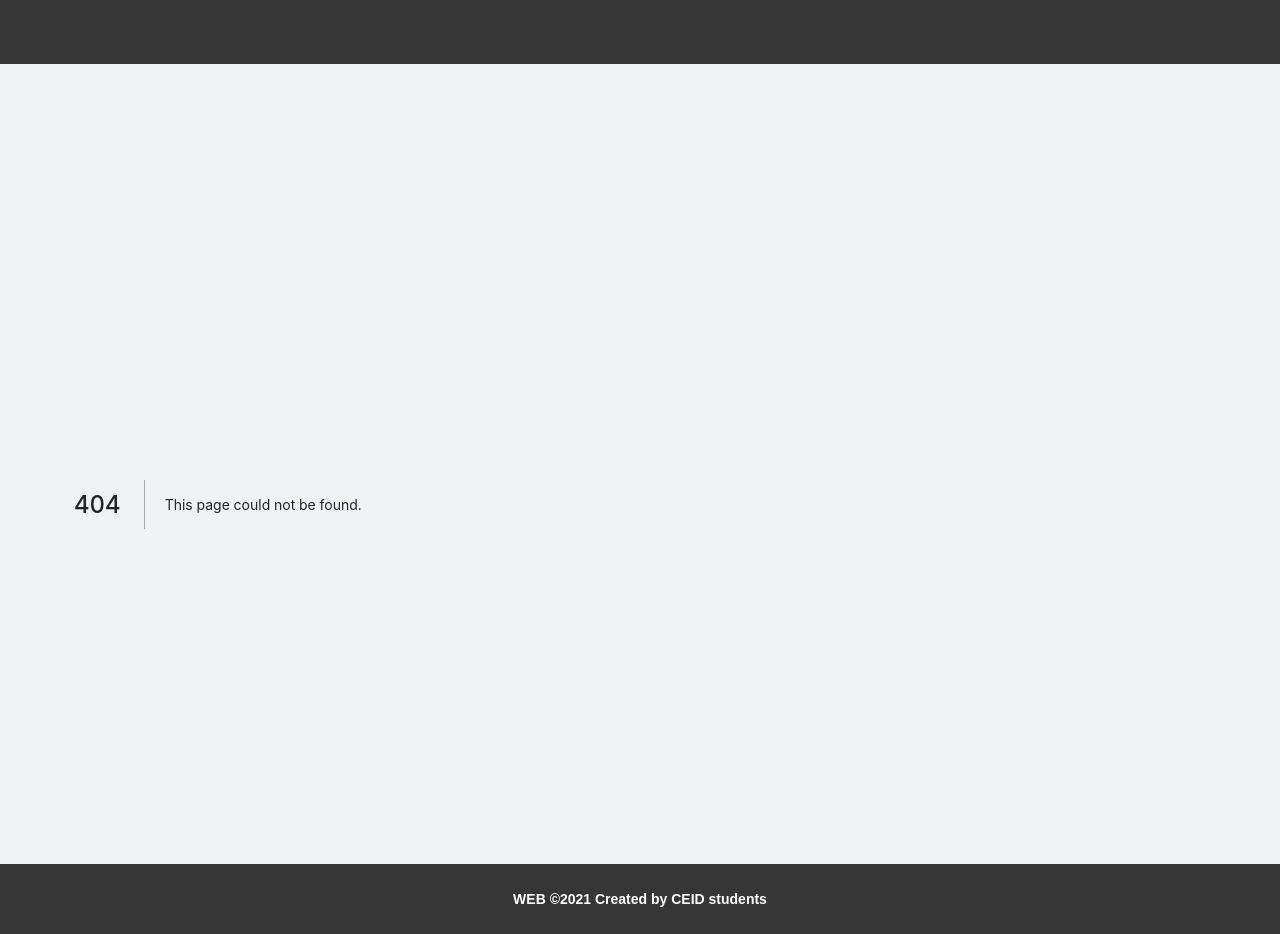
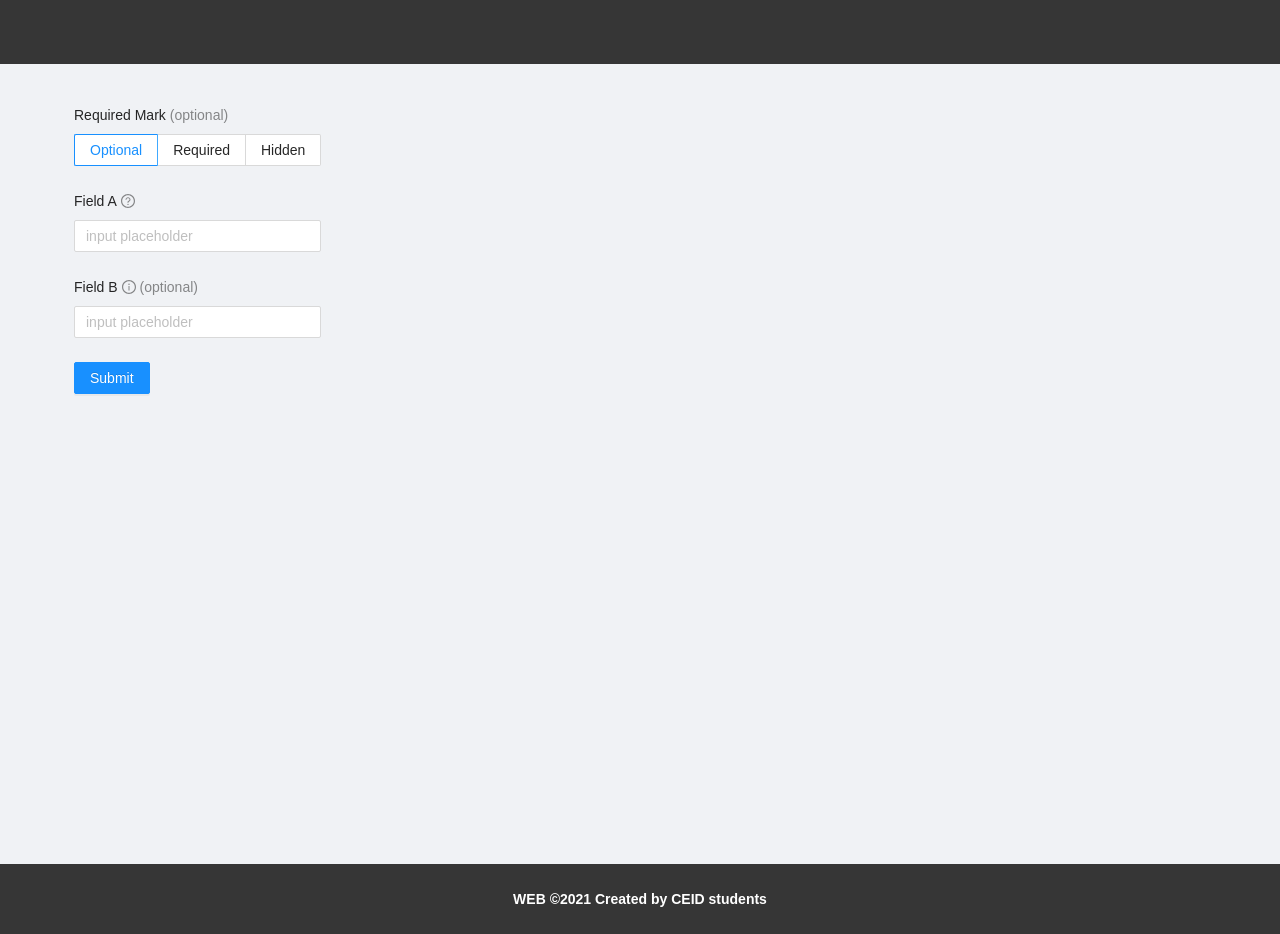
Before and after one commit to sphantom99/www, a Next.js app: page /reportProblem in a window 1280 px wide. Before the commit this address had no page. Built offline with nearby package versions, Linux system fonts and the light colour scheme.

Commit message:
changed style

```diff
--- a/components/AdminStatistics.js
+++ b/components/AdminStatistics.js
@@ -77,7 +77,7 @@ export default function AdminStatistics({ data }) {
     },
   ];
   return (
-    <Card title="Statistics" extra={<a href="/user">Report a problem</a>} style={{ width: 1321 }}>
+    <Card title="Basic Admin Statistics" extra={<a href="/reportProblem">Report a problem</a>} style={{ width: 1321 }}>
       <Row>
         <Col span={5}>
           <Table
--- a/components/Cacheablity.js
+++ b/components/Cacheablity.js
@@ -55,7 +55,7 @@ export default function Cacheability({ data }) {
     console.log('focus');
   }
   return (
-    <Card title="Statistics" extra={<a href="/user">Report a problem</a>} style={{ width: 400 }}>
+    <Card title="Statistics" extra={<a href="/reportProblem">Report a problem</a>} style={{ width: 400 }}>
       <Table
         columns={columnsCacheability}
         dataSource={stats}
--- a/components/Diagram.js
+++ b/components/Diagram.js
@@ -77,7 +77,7 @@ export default function Diagram({ data }) {
   }
   return (
     <div>
-      <Card title="Statistics" extra={<a href="/user">Report a problem</a>} style={{ width: 600 }}>
+      <Card title="Diagram" extra={<a href="/reportProblem">Report a problem</a>}>
         <Bar
           data={FormattedData}
           width={500}
@@ -87,7 +87,7 @@ export default function Diagram({ data }) {
           }}
         />
       </Card>
-      <Card title="Options" style={{ width: 600, height: 310 }}>
+      <Card title="Options" >
         <Select
           style={{ width: 200 }}
           allowClear
--- a/components/Histogram.js
+++ b/components/Histogram.js
@@ -3,7 +3,7 @@
 /* eslint-disable no-plusplus */
 /* eslint-disable radix */
 import React from 'react';
-import { Card, Select } from 'antd';
+import { Card, Select, Divider } from 'antd';
 import { Bar } from 'react-chartjs-2';
 
 const { Option } = Select;
@@ -70,7 +70,7 @@ export default function Histogram({ data }) {
   }
   return (
     <div>
-      <Card title="Statistics" extra={<a href="/user">Report a problem</a>} style={{ width: 700 }}>
+      <Card title="Histogram" extra={<a href="/reportProblem">Report a problem</a>}>
         <Bar
           data={dataHistogram}
           width={600}
@@ -80,7 +80,7 @@ export default function Histogram({ data }) {
           }}
         />
       </Card>
-      <Card title="Options" style={{ width: 700 }}>
+      <Card title="Options">
         <Select
           style={{ width: 200 }}
           allowClear
--- a/components/MinMax.js
+++ b/components/MinMax.js
@@ -47,7 +47,7 @@ export default function MinMax({ data }) {
     console.log('focus');
   }
   return (
-    <Card title="Statistics" extra={<a href="/user">Report a problem</a>} style={{ width: 400 }}>
+    <Card title="Statistics" extra={<a href="/reportProblem">Report a problem</a>} style={{ width: 400 }}>
       <Table columns={columnsDirective} dataSource={stats} />
       <Select
         style={{ width: 200 }}
--- /dev/null
+++ b/pages/reportProblem.js
@@ -0,0 +1,49 @@
+import React, { useState } from 'react';
+import {
+  Form, Input, Button, Radio,
+} from 'antd';
+import { InfoCircleOutlined } from '@ant-design/icons';
+
+export default function reportProblem() {
+  const [form] = Form.useForm();
+  const [requiredMark, setRequiredMarkType] = useState('optional');
+
+  const onRequiredTypeChange = ({ requiredMarkValue }) => {
+    setRequiredMarkType(requiredMarkValue);
+  };
+
+  return (
+    <Form
+      form={form}
+      layout="vertical"
+      initialValues={{
+        requiredMarkValue: requiredMark,
+      }}
+      onValuesChange={onRequiredTypeChange}
+      requiredMark={requiredMark}
+    >
+      <Form.Item label="Required Mark" name="requiredMarkValue">
+        <Radio.Group>
+          <Radio.Button value="optional">Optional</Radio.Button>
+          <Radio.Button value>Required</Radio.Button>
+          <Radio.Button value={false}>Hidden</Radio.Button>
+        </Radio.Group>
+      </Form.Item>
+      <Form.Item label="Field A" required tooltip="This is a required field">
+        <Input placeholder="input placeholder" />
+      </Form.Item>
+      <Form.Item
+        label="Field B"
+        tooltip={{
+          title: 'Tooltip with customize icon',
+          icon: <InfoCircleOutlined />,
+        }}
+      >
+        <Input placeholder="input placeholder" />
+      </Form.Item>
+      <Form.Item>
+        <Button type="primary">Submit</Button>
+      </Form.Item>
+    </Form>
+  );
+}
--- a/styles/login.css
+++ b/styles/login.css
@@ -14,7 +14,9 @@ body {
 .logo {
   border-radius: 10%;
 }
-
+.ant-divider{
+  background-color: white;
+}
 .login-box {
   position: absolute;
   top: 350px;
```
Also changed, not shown: pages/admin/[id].js (+57 -4 lines).
